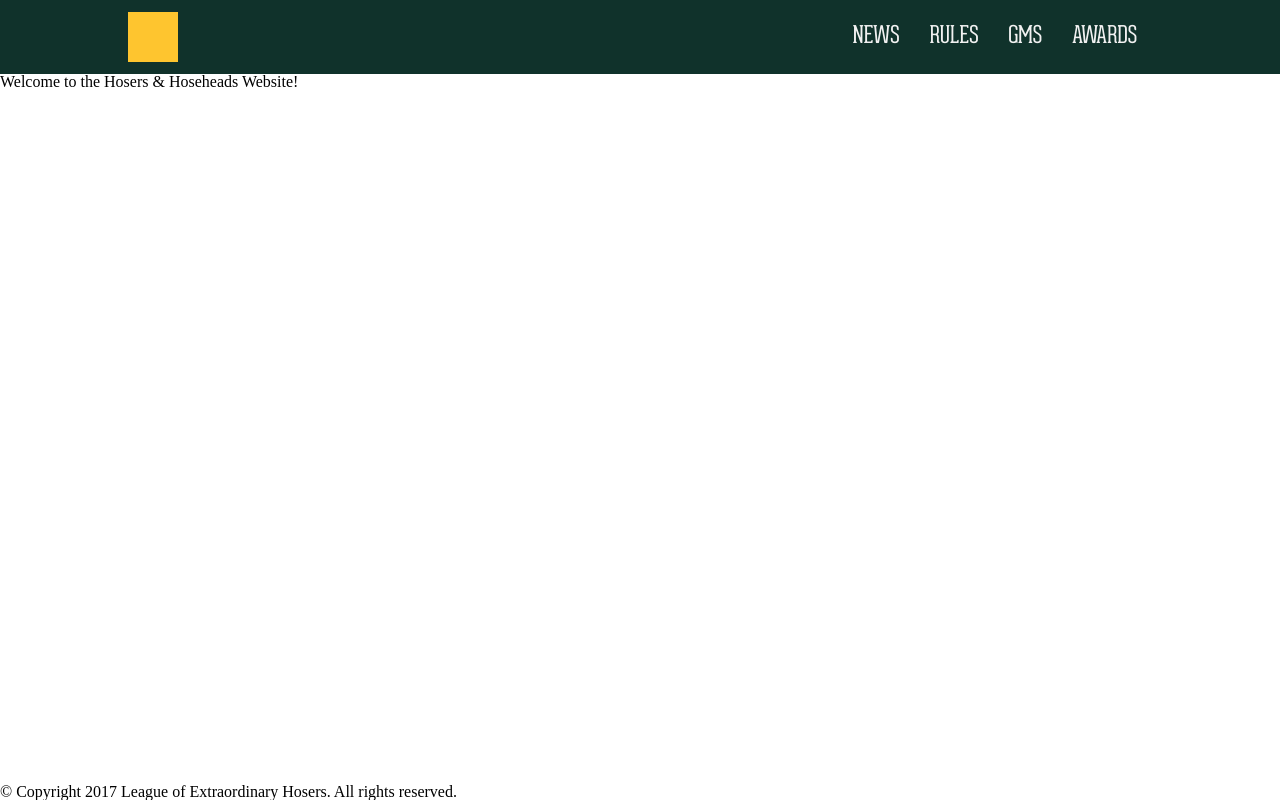
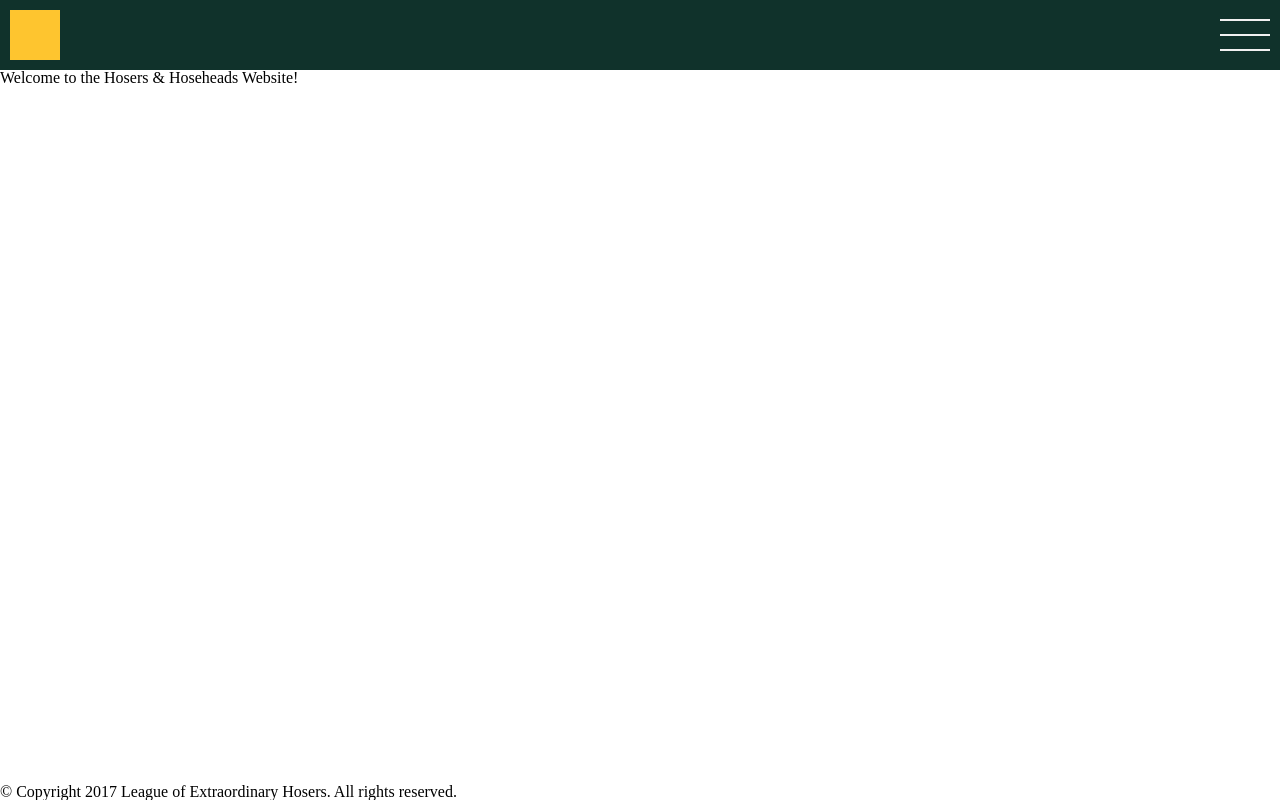
Before and after one commit to ackenepah/hosers-and-hoseheads, a React (Create React App) app: page / in a window 1280 px wide. Built offline with nearby package versions, Linux system fonts and the light colour scheme.

Commit message:
Menu Icon 1.) Create three line menu icon using before and after pseudo elements.

```diff
--- a/src/components/Header.js
+++ b/src/components/Header.js
@@ -7,19 +7,24 @@ class Header extends Component {
   render() {
     return (
       <header>
-        <div className="container">
           <nav>
+            <div className="navbar">
               <Link to='/'>
               <div className="logo"></div>
               </Link>
+
+              <div className="nav-icon"></div>
+            </div>
+
+            <div className="nav-menu">
               <ul>
                 <Link to='/news' className="nav-link"><li>News</li></Link>
                 <Link to='/rules' className="nav-link"><li>Rules</li></Link>
                 <Link to='/gms' className="nav-link"><li>GMS</li></Link>
                 <Link to='/awards' className="nav-link"><li>Awards</li></Link>
               </ul>
+            </div>
           </nav>
-        </div>
       </header>
     );
   }
--- a/src/css/header.css
+++ b/src/css/header.css
@@ -1,5 +1,12 @@
 header {
   background-color: #10322B;
+}
+
+.navbar {
+  display: flex;
+  flex-direction: row;
+  justify-content: space-between;
+  align-items: center;
   padding: 10px;
 }
 
@@ -9,16 +16,35 @@ header {
   height: 50px;
 }
 
-nav {
-  display: flex;
-  flex-direction: row;
-  align-items: center;
-  justify-content: space-between;
+.nav-icon {
+  position: relative;
+  background-color: #F1F1F1;
+  width: 50px;
+  height: 2px;
 }
 
-nav ul {
-  display: flex;
-  flex-direction: row;
+.nav-icon::before {
+  content: "";
+  position: absolute;
+  background-color: #F1F1F1;
+  width: 50px;
+  height: 2px;
+  margin-top: 15px;
+}
+
+.nav-icon::after {
+  content: "";
+  position: absolute;
+  background-color: #F1F1F1;
+  width: 50px;
+  height: 2px;
+  margin-top: -15px;
+}
+
+.nav-menu {
+  display: none;
+  background-color: black;
+  width: 100%;
 }
 
 .nav-link {
```
Lines whose indentation alone changed are shown as unchanged.
